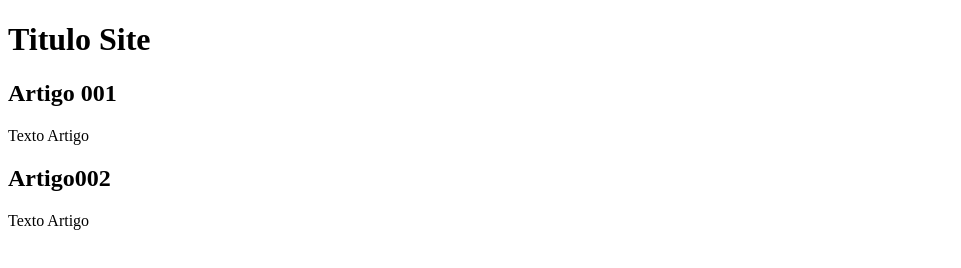
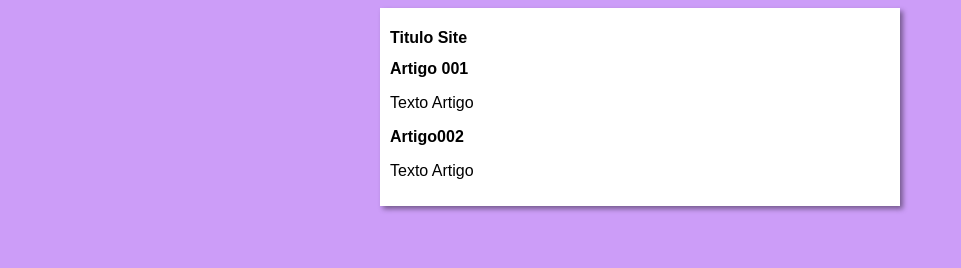
Before and after one commit to phdalmas/projeto-site, a plain HTML site: page index.html in a window 1280 px wide. Shown: the whole page, without its empty margins (0-961 px from the left). Drawn offline with Linux system fonts and the light colour scheme.

Commit message:
iniciei o design

```diff
--- /dev/null
+++ b/estilos/style.css
@@ -0,0 +1,17 @@
+*{
+    font-family: Arial, Helvetica, sans-serif;
+    font-size: 16px;
+}
+
+body {
+    background-color: rgb(204,157,248)
+
+}
+
+main {
+    background-color: white;
+    width: 500px;
+    margin: auto;
+    padding: 10px;
+    box-shadow: 3px 3px 5px rgba(0, 0, 0, 0.425);
+}
--- a/index.html
+++ b/index.html
@@ -4,6 +4,7 @@
     <meta charset="UTF-8">
     <meta name="viewport" content="width=device-width, initial-scale=1.0">
     <title>Site GitHub</title>
+    <link rel="stylesheet" href="estilos/style.css">
 </head>
 <body>
     <main>
```
